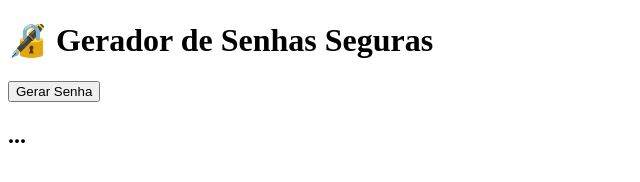
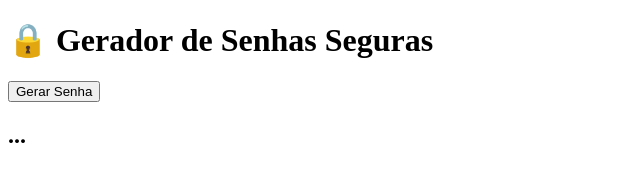
Before and after one commit to GabrielSilper/gerador-de-senha-segura, a website: page index.html in a window 1280 px wide. Shown: the full height of the page, 0-640 px from the left. Drawn offline with Linux system fonts and the light colour scheme.

Commit message:
install nanoid

```diff
--- a/index.html
+++ b/index.html
@@ -7,7 +7,7 @@
     <title>Gerador de Senhas Seguras</title>
 </head>
 <body>
-    <h1>🔏 Gerador de Senhas Seguras</h1>
+    <h1>🔒 Gerador de Senhas Seguras</h1>
     <button>Gerar Senha</button>
     <h2>...</h2>
     <script src="./src/script.js" type="module"></script>
--- a/package.json
+++ b/package.json
@@ -7,5 +7,8 @@
     "test": "echo \"Error: no test specified\" && exit 1"
   },
   "author": "",
-  "license": "ISC"
+  "license": "ISC",
+  "dependencies": {
+    "nanoid": "^4.0.0"
+  }
 }
```
Also changed, not shown: 2 other files.
